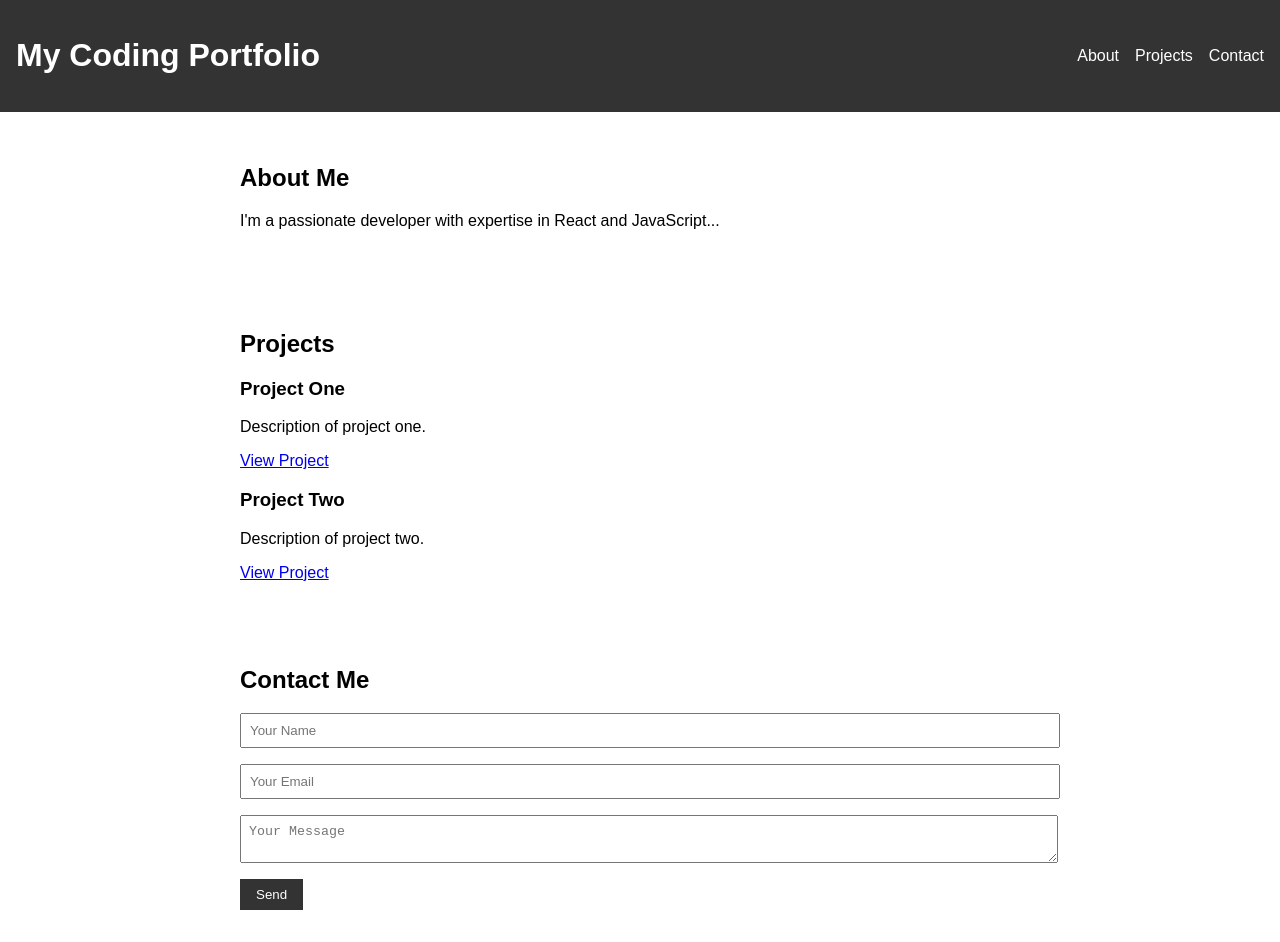
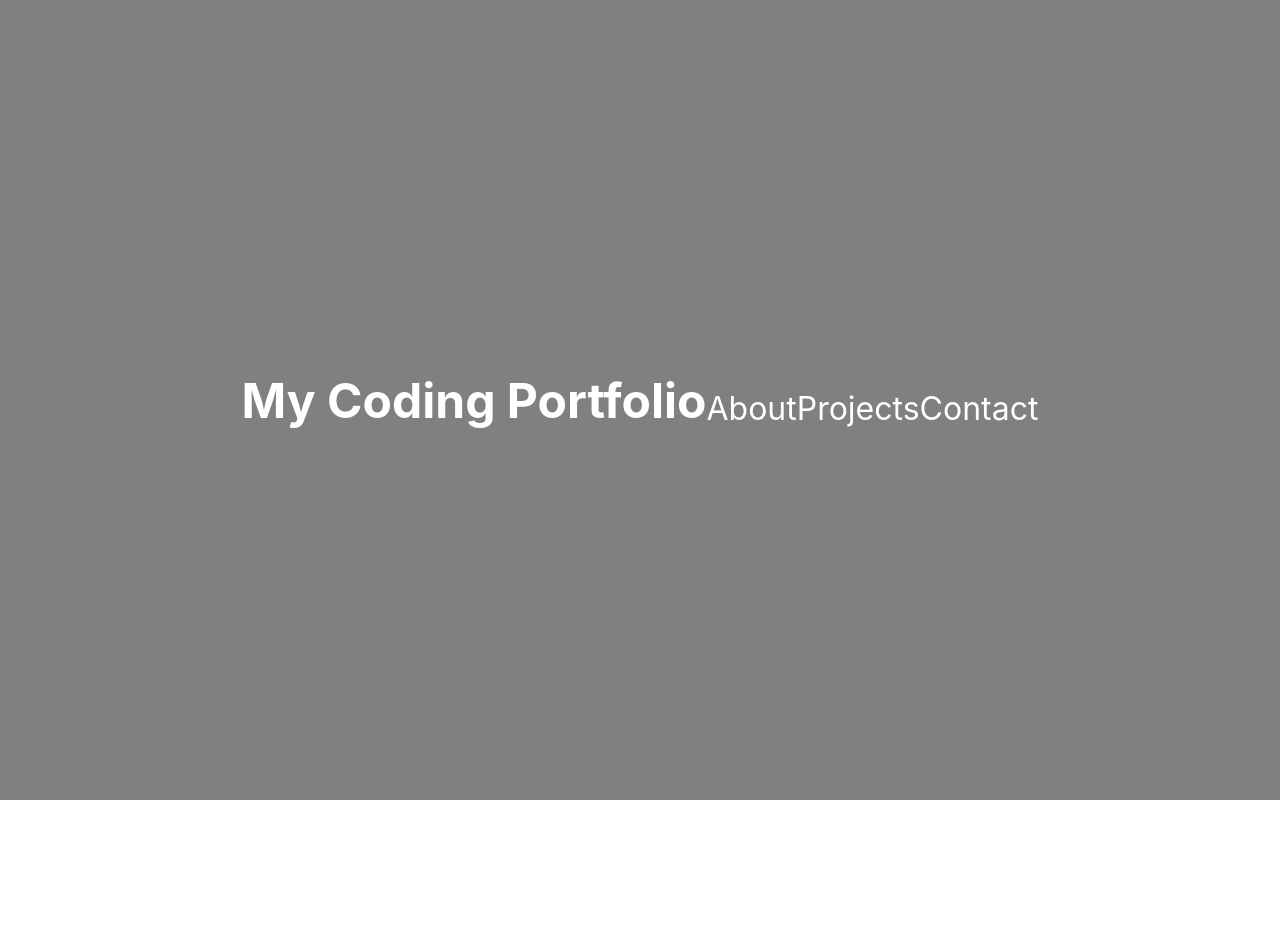
Before and after one commit to ben-burie/ben-portfolio, a React (Create React App) app: page / in a window 1280 px wide. After the commit the page ends 800 px from the top, so only its background shows below. Built offline with nearby package versions, Linux system fonts and the light colour scheme.

Commit message:
Set up scroll snapping

```diff
--- a/src/App.js
+++ b/src/App.js
@@ -6,14 +6,12 @@ import Contact from './components/Contact';
 import './styles.css'
 
 const App = () => (
-  <div>
-    <Header />
     <main>
+      <Header />
       <About />
       <Projects />
       <Contact />
     </main>
-  </div>
 );
 
 export default App;
--- a/src/components/About.js
+++ b/src/components/About.js
@@ -1,7 +1,7 @@
 import React from 'react';
 
 const About = () => (
-  <section id="about">
+  <section id="about" className="section about">
     <h2>About Me</h2>
     <p>I'm a passionate developer with expertise in React and JavaScript...</p>
   </section>
--- a/src/components/Contact.js
+++ b/src/components/Contact.js
@@ -1,7 +1,7 @@
 import React from 'react';
 
 const Contact = () => (
-  <section id="contact">
+  <section id="contact" className="section contact">
     <h2>Contact Me</h2>
     <form>
       <input type="text" placeholder="Your Name" required />
--- a/src/components/Header.js
+++ b/src/components/Header.js
@@ -1,14 +1,14 @@
 import React from 'react';
 
 const Header = () => (
-  <header>
+  <section id="header" className="section header">
     <h1>My Coding Portfolio</h1>
     <nav>
       <a href="#about">About</a>
       <a href="#projects">Projects</a>
       <a href="#contact">Contact</a>
     </nav>
-  </header>
+  </section>
 );
 
 export default Header;
--- a/src/components/Projects.js
+++ b/src/components/Projects.js
@@ -6,7 +6,7 @@ const projects = [
 ];
 
 const Projects = () => (
-  <section id="projects">
+  <section id="projects" className="section projects">
     <h2>Projects</h2>
     <div>
       {projects.map((project, index) => (
--- a/src/styles.css
+++ b/src/styles.css
@@ -1,29 +1,57 @@
-body {
-    font-family: Arial, sans-serif;
+body, html {
     margin: 0;
     padding: 0;
-    box-sizing: border-box;
+    height: 100%;
+    scroll-behavior: smooth;
 }
 
-  header {
-    background: #333;
-    color: #fff;
-    padding: 1rem;
+main {
+    scroll-snap-type: y mandatory;
+    overflow-y: scroll;
+    height: 100vh;
+}
+
+.section {
+    scroll-snap-align: start;
+    height: 100vh;
     display: flex;
-    justify-content: space-between;
+    justify-content: center;
     align-items: center;
+    text-align: center;
+}
+
+.header {
+    background-color: gray;
+    color: white;
+    font-size: 2rem;
+}
+
+.about {
+    background-color: purple;
+    color: white;
+    font-size: 1.5rem;
+}
+
+nav {
+    margin-top: 1rem;
 }
 
 nav a {
     color: #fff;
-    margin-left: 1rem;
+    margin-left: 0 1rem;
     text-decoration: none;
 }
 
-  section {
-    padding: 2rem;
-    max-width: 800px;
-    margin: auto;
+.projects {
+    background-color: orange;
+    color: white;
+    font-size: 1.5rem;
+}
+
+.contact {
+    background-color: purple;
+    color: white;
+    font-size: 1.5rem;
 }
 
 form input, form textarea {
```
Lines whose indentation alone changed are shown as unchanged.
